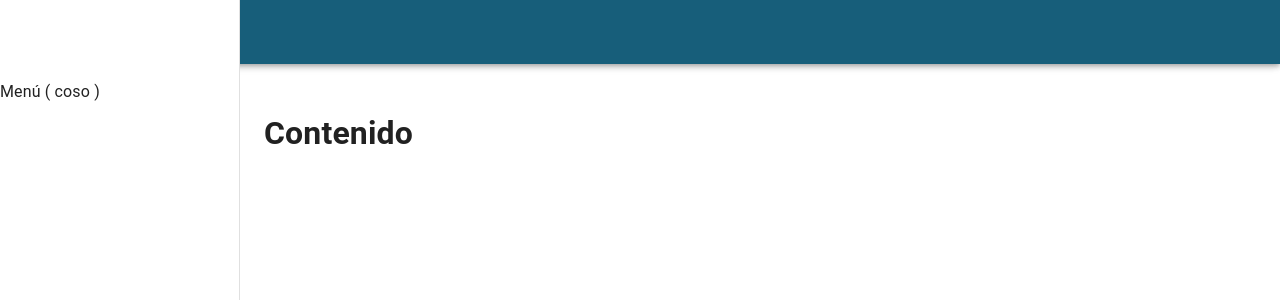
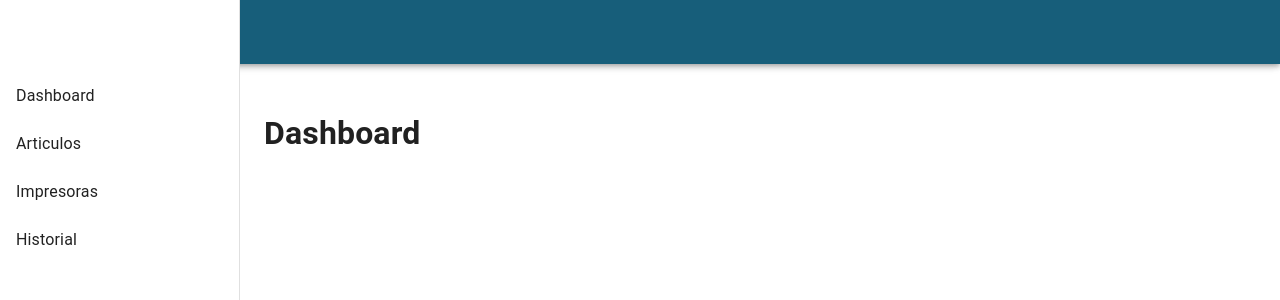
Before and after one commit to marcos-delvalle/sistema-stock, a React (Vite) app: page / in a window 1280 px wide. Shown: the top 300 px of the page. Built offline with nearby package versions, Linux system fonts and the light colour scheme.

Commit message:
feat routes

```diff
--- a/src/App.jsx
+++ b/src/App.jsx
@@ -1,12 +1,21 @@
-import { Button, AppBar, Toolbar, Typography, Drawer } from "@mui/material"
+import {BrowserRouter, Routes, Route, Link } from "react-router-dom"
+import { AppBar, Toolbar, Typography, Drawer, List, ListItemButton, ListItemText } from "@mui/material"
 
 
 function App() {
 
   const drawerWidth = 240;
 
+  const menuItems = [
+    {texto: 'Dashboard', ruta: '/'},
+    {texto: 'Articulos', ruta: '/articulos'},
+    {texto: 'Impresoras', ruta: '/impresoras'},
+    {texto: 'Historial', ruta: '/historial'}
+  ]
+
   return(
       <>
+      <BrowserRouter>
         <div style={{display:'flex'}}>
           <AppBar position="fixed" sx={{index: 1201 }}>
             <Toolbar>
@@ -16,16 +25,28 @@ function App() {
 
           <Drawer variant="permanent" sx={{width: drawerWidth, '& .MuiDrawer-paper': {width: drawerWidth} }}>
             <Toolbar/>
-          <p>Menú ( coso )</p>
+            <List>
+              {menuItems.map((item) => (
+                <ListItemButton key={item.ruta} component={Link} to={item.ruta}>
+                  <ListItemText primary={item.texto}/>
+                </ListItemButton>
+              ))}
+            </List>
           </Drawer>
 
           <main style={{flexGrow:1, padding:24, marginTop:64}}>
-          <h1>Contenido </h1>
+            <Routes>
+              <Route path="/" element={<h1>Dashboard</h1>}/>
+              <Route path="/impresoras" element={<h1>Impresoras</h1>}/>
+              <Route path="/articulos" element={<h1>Artículos</h1>}/>
+              <Route path="/historial" element={<h1>Historial</h1>}/>
+              <Route path="*" element={<h1>404 - No encontrado</h1>}/>
+            </Routes>
           </main>
         </div>
+      </BrowserRouter>
     </>
   )
-
 }
 
 export default App
```
Lines whose indentation alone changed are shown as unchanged.
